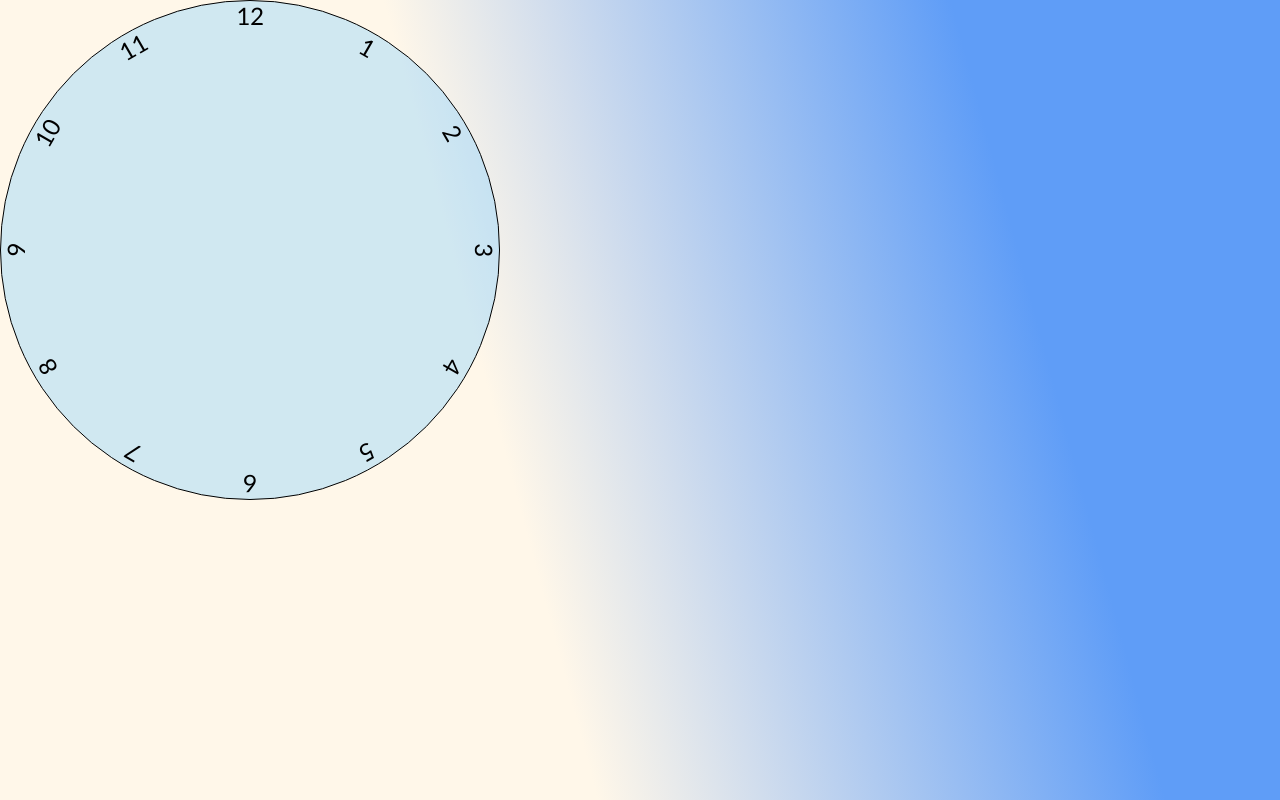
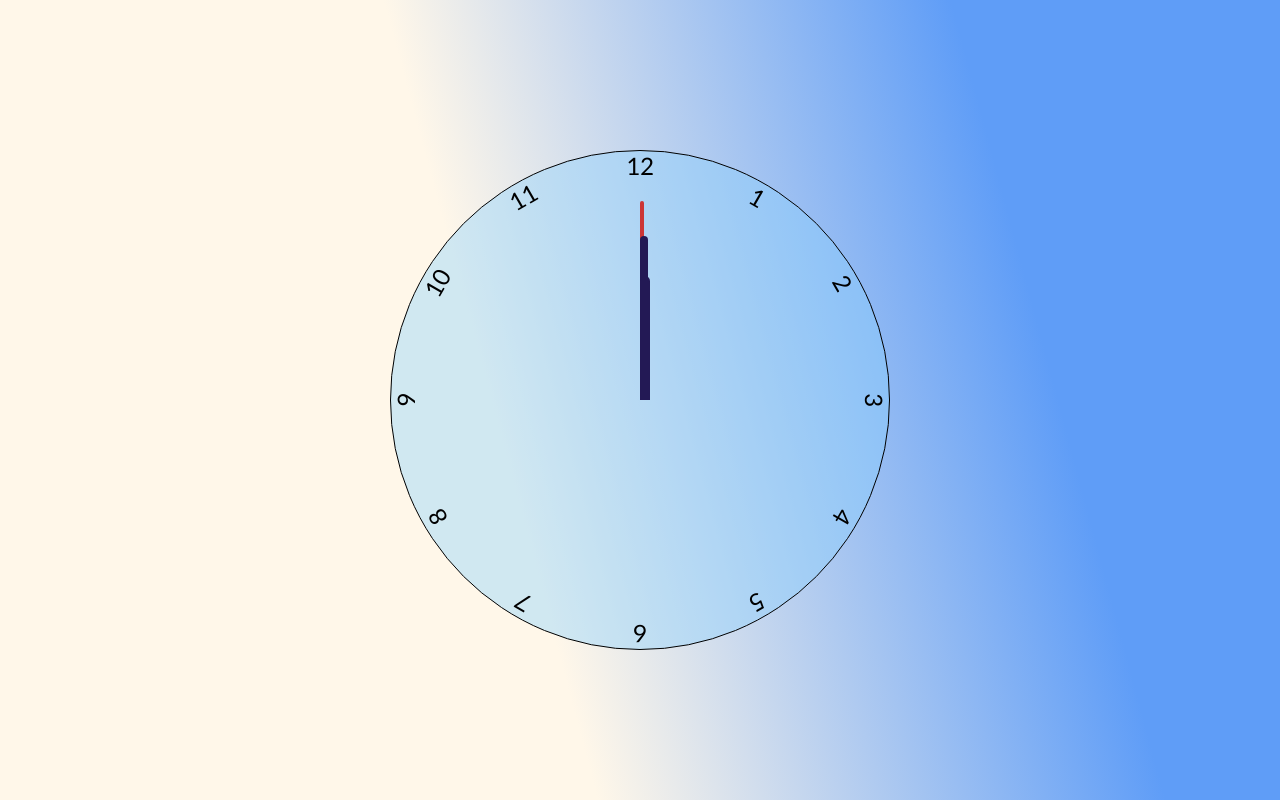
Before and after one commit to Matheus-Cegatti/relogio, a plain HTML site: page index.html in a window 1280 px wide. Drawn offline with Linux system fonts and the light colour scheme.

Commit message:
criando os ponteiros

```diff
--- a/style.css
+++ b/style.css
@@ -1,19 +1,22 @@
-*{
+* {
     box-sizing: border-box;
     margin: 0;
     padding: 0;
     font-family: 'Lato', sans-serif;
 }
 
-body{
+body {
     height: 100vh;
-    background: linear-gradient(75deg, rgba(255,247,233,1) 40%, rgba(95,157,247,1) 78%);
+    background: linear-gradient(75deg, rgba(255, 247, 233, 1) 40%, rgba(95, 157, 247, 1) 78%);
+    display: flex;
+    align-items: center;
+    justify-content: center;
 }
 
 .relogio {
     width: 500px;
     height: 500px;
-    background-color: rgba(137,207,253,0.4);
+    background-color: rgba(137, 207, 253, 0.4);
     border-radius: 50%;
     border: 1.5px solid black;
     position: relative;
@@ -28,36 +31,78 @@ body{
     font-weight: 400;
 }
 
-.relogio .number-1{
+.relogio .number-1 {
     transform: rotate(30deg);
 }
-.relogio .number-2{
+
+.relogio .number-2 {
     transform: rotate(60deg);
 }
-.relogio .number-3{
+
+.relogio .number-3 {
     transform: rotate(90deg);
 }
-.relogio .number-4{
+
+.relogio .number-4 {
     transform: rotate(120deg);
 }
-.relogio .number-5{
+
+.relogio .number-5 {
     transform: rotate(150deg);
 }
-.relogio .number-6{
+
+.relogio .number-6 {
     transform: rotate(180deg);
 }
-.relogio .number-7{
+
+.relogio .number-7 {
     transform: rotate(210deg);
 }
-.relogio .number-8{
+
+.relogio .number-8 {
     transform: rotate(240deg);
 }
-.relogio .number-9{
+
+.relogio .number-9 {
     transform: rotate(270deg);
 }
-.relogio .number-10{
+
+.relogio .number-10 {
     transform: rotate(300deg);
 }
-.relogio .number-11{
+
+.relogio .number-11 {
     transform: rotate(330deg);
 }
+
+.relogio .ponteiro {
+    --rotation: 0;
+
+    position: absolute;
+    bottom: 50%;
+    left: 50%;
+    background-color: black;
+    transform: translateX(-50%) rotate(calc(var(--rotation)));
+    transform-origin: bottom;
+    z-index: 10;
+    border-top-left-radius: 15px;
+    border-top-right-radius: 15px;
+}
+
+.relogio .ponteiro.segundos{
+    width: 3.5px;
+    height: 40%;
+    background-color: #CC3636;
+}
+
+.relogio .ponteiro.minutos {
+    width: 7.5px;
+    height: 33%;
+    background-color: #231955;
+}
+
+.relogio .ponteiro.horas {
+    width: 10px;
+    height: 25%;
+    background-color: #231955;
+}
```
